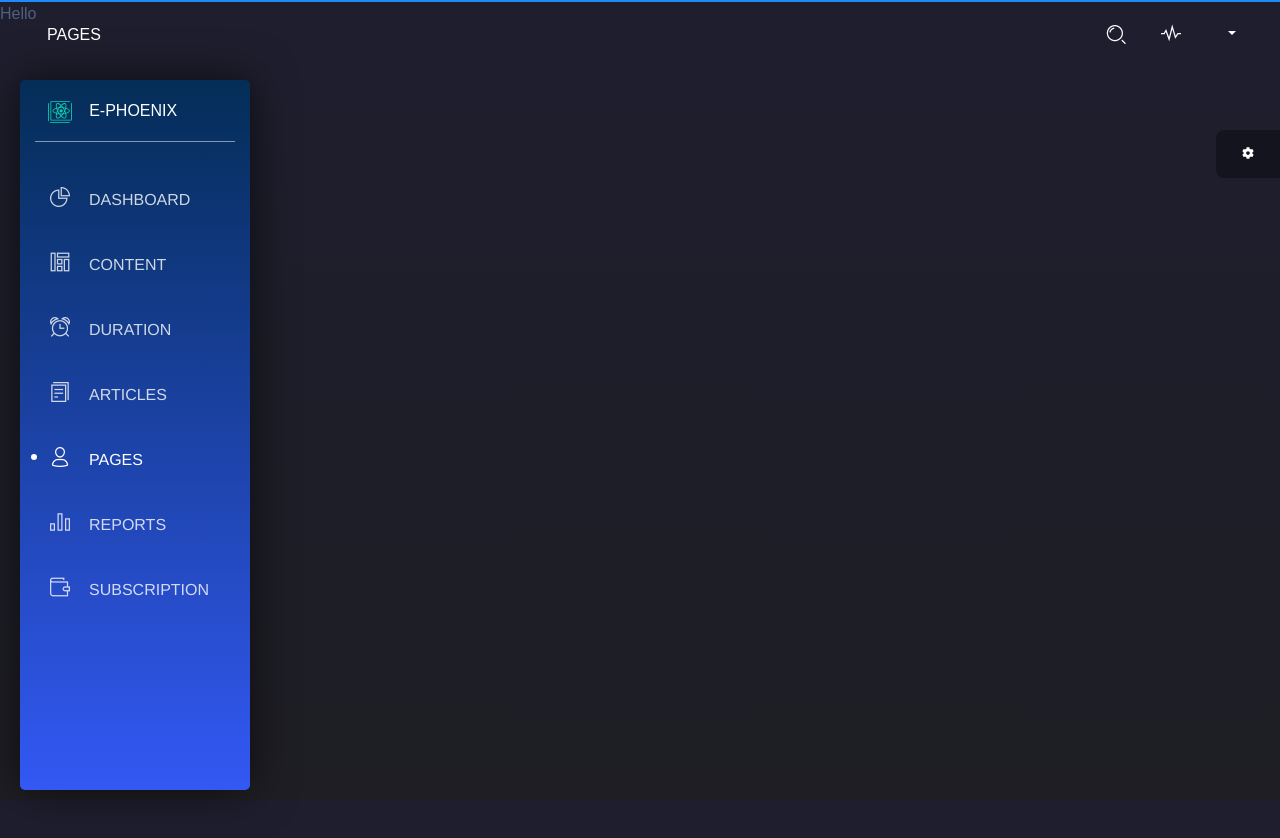
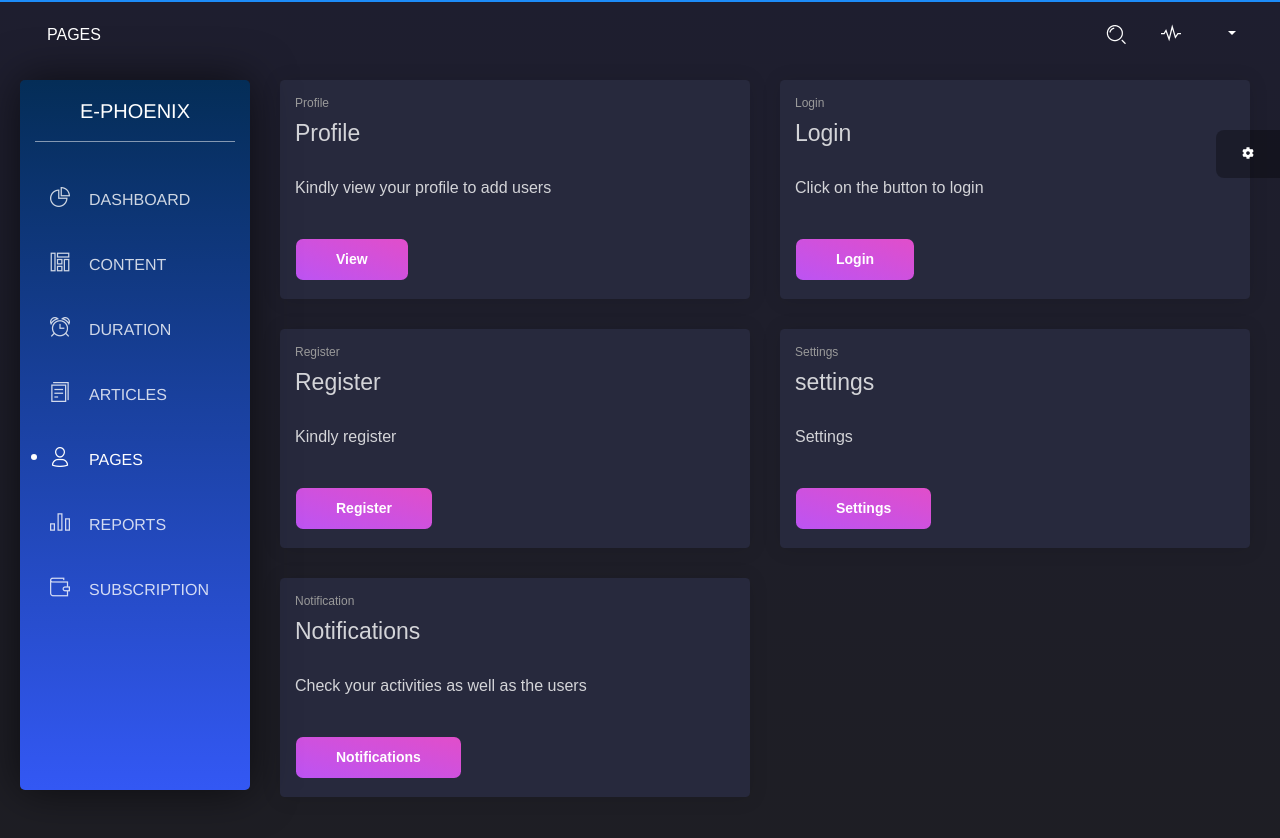
Before and after one commit to Kernael92/admin-dashboard, a React (Create React App) app: page /admin/pages in a window 1280 px wide. Shown: the top 838 px of the page. Before the commit the page ends 800 px from the top, so only its background shows below. Built offline with nearby package versions, Linux system fonts and the light colour scheme.

Commit message:
initial commit

```diff
--- a/src/components/Sidebar/Sidebar.jsx
+++ b/src/components/Sidebar/Sidebar.jsx
@@ -61,23 +61,9 @@ class Sidebar extends React.Component {
   };
   render() {
     const { bgColor, routes, logo } = this.props;
-    let logoImg = null;
     let logoText = null;
     if (logo !== undefined) {
       if (logo.outterLink !== undefined) {
-        logoImg = (
-          <a
-            href={logo.outterLink}
-            className="simple-text logo-mini"
-            target="_blank"
-            rel="noopener noreferrer"
-            onClick={this.props.toggleSidebar}
-          >
-            <div className="logo-img">
-              <img src={logo.imgSrc} alt="react-logo" />
-            </div>
-          </a>
-        );
         logoText = (
           <a
             href={logo.outterLink}
@@ -90,17 +76,6 @@ class Sidebar extends React.Component {
           </a>
         );
       } else {
-        logoImg = (
-          <Link
-            to={logo.innerLink}
-            className="simple-text logo-mini"
-            onClick={this.props.toggleSidebar}
-          >
-            <div className="logo-img">
-              <img src={logo.imgSrc} alt="react-logo" />
-            </div>
-          </Link>
-        );
         logoText = (
           <Link
             to={logo.innerLink}
@@ -115,9 +90,8 @@ class Sidebar extends React.Component {
     return (
       <div className="sidebar" data={bgColor}>
         <div className="sidebar-wrapper" ref="sidebar">
-          {logoImg !== null || logoText !== null ? (
+          { logoText !== null ? (
             <div className="logo">
-              {logoImg}
               {logoText}
             </div>
           ) : null}
--- a/src/views/Articles.jsx
+++ b/src/views/Articles.jsx
@@ -1,7 +1,7 @@
 import React from 'react';
 
 // reactstrap components
-import { Card, CardHeader, CardBody,CardTitle, Row, Col } from 'reactstrap';
+import { Card, CardHeader,CardFooter, CardBody,CardTitle, Row, Col } from 'reactstrap';
 
 class Articles extends React.Component {
     render() {
@@ -9,7 +9,7 @@ class Articles extends React.Component {
             <>
             <div className="content">
                     <Row>
-                        <Col lg="4">
+                        <Col lg="6">
                         <Card className="card">
                             <CardHeader>
                             <h5 className="card-category">Phishing</h5>
@@ -20,11 +20,15 @@ class Articles extends React.Component {
                             <CardBody>
                             <div className="material-details">
                                 <p>Phishing</p>
+
                             </div>
                             </CardBody>
+                            <CardFooter>
+                                <a href="#" class="btn btn-primary">Phishing</a>
+                            </CardFooter>
                         </Card>
                         </Col>
-                        <Col lg="4">
+                        <Col lg="6">
                         <Card className="card">
                             <CardHeader>
                             <h5 className="card-category">Social Engineering</h5>
@@ -37,9 +41,12 @@ class Articles extends React.Component {
                                 <p>Social Engineering</p>
                             </div>
                             </CardBody>
+                            <CardFooter>
+                                <a href="#" class="btn btn-primary">Social</a>
+                            </CardFooter>
                         </Card>
                         </Col>
-                        <Col lg="4">
+                        <Col lg="6">
                         <Card className="card">
                             <CardHeader>
                             <h5 className="card-category">Malware</h5>
@@ -52,9 +59,12 @@ class Articles extends React.Component {
                                 <p>Malware</p>
                             </div>
                             </CardBody>
+                            <CardFooter>
+                                <a href="#" class="btn btn-primary">Malware</a>
+                            </CardFooter>
                         </Card>
                         </Col>
-                        <Col lg="4">
+                        <Col lg="6">
                         <Card className="card">
                             <CardHeader>
                             <h5 className="card-category">Removal Media</h5>
@@ -67,9 +77,12 @@ class Articles extends React.Component {
                                 <p>Removal Media</p>
                             </div>
                             </CardBody>
+                            <CardFooter>
+                                <a href="#" class="btn btn-primary">Removal Media</a>
+                            </CardFooter>
                         </Card>
                         </Col>
-                        <Col lg="4">
+                        <Col lg="6">
                         <Card className="card">
                             <CardHeader>
                             <h5 className="card-category">Physical security</h5>
@@ -82,9 +95,12 @@ class Articles extends React.Component {
                                 <p>Physical security</p>
                             </div>
                             </CardBody>
+                            <CardFooter>
+                                <a href="#" class="btn btn-primary">Physical</a>
+                            </CardFooter>
                         </Card>
                         </Col>
-                        <Col lg="4">
+                        <Col lg="6">
                         <Card className="card">
                             <CardHeader>
                             <h5 className="card-category">Working Remotely</h5>
@@ -97,9 +113,12 @@ class Articles extends React.Component {
                                 <p>Working Remotely</p>
                             </div>
                             </CardBody>
+                            <CardFooter>
+                                <a href="#" class="btn btn-primary">Remotely</a>
+                            </CardFooter>
                         </Card>
                         </Col>
-                        <Col lg="4">
+                        <Col lg="6">
                         <Card className="card">
                             <CardHeader>
                             <h5 className="card-category">Mobile Security</h5>
@@ -112,9 +131,12 @@ class Articles extends React.Component {
                                 <p>Mobile Security</p>
                             </div>
                             </CardBody>
+                            <CardFooter>
+                                <a href="#" class="btn btn-primary">Mobile</a>
+                            </CardFooter>
                         </Card>
                         </Col>
-                        <Col lg="4">
+                        <Col lg="6">
                         <Card className="card">
                             <CardHeader>
                             <h5 className="card-category">Safe Web browsing</h5>
@@ -124,9 +146,12 @@ class Articles extends React.Component {
                             </CardHeader>
                             <CardBody>
                             <div className="material-details">
-                                <p>Mobile Security</p>
+                                <p>Safe Web browsing</p>
                             </div>
                             </CardBody>
+                            <CardFooter>
+                                <a href="#" class="btn btn-primary">browsing</a>
+                            </CardFooter>
                         </Card>
                         </Col>
                     </Row>
--- a/src/views/Content.jsx
+++ b/src/views/Content.jsx
@@ -1,7 +1,7 @@
 import React from 'react';
 
 // reactstrap components
-import { Card, CardHeader,CardTitle, CardBody, Row, Col } from 'reactstrap';
+import { Card, CardHeader,CardFooter,CardTitle, CardBody, Row, Col } from 'reactstrap';
 
 
 class Contents extends React.Component {
@@ -10,7 +10,7 @@ class Contents extends React.Component {
             <>
                 <div className="content">
                     <Row>
-                        <Col lg="4">
+                        <Col lg="6">
                         <Card className="card">
                             <CardHeader>
                             <h5 className="card-category">Phishing</h5>
@@ -21,11 +21,15 @@ class Contents extends React.Component {
                             <CardBody>
                             <div className="material-details">
                                 <p>Phishing</p>
+
                             </div>
                             </CardBody>
+                            <CardFooter>
+                                <a href="#" class="btn btn-primary">Phishing</a>
+                            </CardFooter>
                         </Card>
                         </Col>
-                        <Col lg="4">
+                        <Col lg="6">
                         <Card className="card">
                             <CardHeader>
                             <h5 className="card-category">Social Engineering</h5>
@@ -38,9 +42,12 @@ class Contents extends React.Component {
                                 <p>Social Engineering</p>
                             </div>
                             </CardBody>
+                            <CardFooter>
+                                <a href="#" class="btn btn-primary">Social</a>
+                            </CardFooter>
                         </Card>
                         </Col>
-                        <Col lg="4">
+                        <Col lg="6">
                         <Card className="card">
                             <CardHeader>
                             <h5 className="card-category">Malware</h5>
@@ -53,9 +60,12 @@ class Contents extends React.Component {
                                 <p>Malware</p>
                             </div>
                             </CardBody>
+                            <CardFooter>
+                                <a href="#" class="btn btn-primary">Malware</a>
+                            </CardFooter>
                         </Card>
                         </Col>
-                        <Col lg="4">
+                        <Col lg="6">
                         <Card className="card">
                             <CardHeader>
                             <h5 className="card-category">Removal Media</h5>
@@ -68,9 +78,12 @@ class Contents extends React.Component {
                                 <p>Removal Media</p>
                             </div>
                             </CardBody>
+                            <CardFooter>
+                                <a href="#" class="btn btn-primary">Removal Media</a>
+                            </CardFooter>
                         </Card>
                         </Col>
-                        <Col lg="4">
+                        <Col lg="6">
                         <Card className="card">
                             <CardHeader>
                             <h5 className="card-category">Physical security</h5>
@@ -83,9 +96,12 @@ class Contents extends React.Component {
                                 <p>Physical security</p>
                             </div>
                             </CardBody>
+                            <CardFooter>
+                                <a href="#" class="btn btn-primary">Physical</a>
+                            </CardFooter>
                         </Card>
                         </Col>
-                        <Col lg="4">
+                        <Col lg="6">
                         <Card className="card">
                             <CardHeader>
                             <h5 className="card-category">Working Remotely</h5>
@@ -98,9 +114,12 @@ class Contents extends React.Component {
                                 <p>Working Remotely</p>
                             </div>
                             </CardBody>
+                            <CardFooter>
+                                <a href="#" class="btn btn-primary">Remotely</a>
+                            </CardFooter>
                         </Card>
                         </Col>
-                        <Col lg="4">
+                        <Col lg="6">
                         <Card className="card">
                             <CardHeader>
                             <h5 className="card-category">Mobile Security</h5>
@@ -113,9 +132,12 @@ class Contents extends React.Component {
                                 <p>Mobile Security</p>
                             </div>
                             </CardBody>
+                            <CardFooter>
+                                <a href="#" class="btn btn-primary">Mobile</a>
+                            </CardFooter>
                         </Card>
                         </Col>
-                        <Col lg="4">
+                        <Col lg="6">
                         <Card className="card">
                             <CardHeader>
                             <h5 className="card-category">Safe Web browsing</h5>
@@ -125,9 +147,12 @@ class Contents extends React.Component {
                             </CardHeader>
                             <CardBody>
                             <div className="material-details">
-                                <p>Mobile Security</p>
+                                <p>Safe Web browsing</p>
                             </div>
                             </CardBody>
+                            <CardFooter>
+                                <a href="#" class="btn btn-primary">browsing</a>
+                            </CardFooter>
                         </Card>
                         </Col>
                     </Row>
--- a/src/views/Duration.jsx
+++ b/src/views/Duration.jsx
@@ -1,7 +1,7 @@
 import React from 'react';
 
 // reactstrap components
-import { Card, CardHeader,CardTitle, CardBody, Row, Col } from 'reactstrap';
+import { Card, CardHeader,CardFooter, CardTitle, CardBody, Row, Col } from 'reactstrap';
 
 class Duration extends React.Component {
     render() {
@@ -19,12 +19,11 @@ class Duration extends React.Component {
                             </CardHeader>
                             <CardBody>
                             <div className="material-details">
-                                <p>Select your the training artcles with reference to your preferred reading time</p>
+                                <p>Select the training artcles with reference to your preferred reading time</p>
                             </div>
                             </CardBody>
                         </Card>
                         </Col>
-
                         <Col lg="4">
                         <Card className="card">
                             <CardHeader>
@@ -38,6 +37,9 @@ class Duration extends React.Component {
                                 <p>5 min</p>
                             </div>
                             </CardBody>
+                            <CardFooter>
+                                <a href="#" class="btn btn-primary">5 Min</a>
+                            </CardFooter>
                         </Card>
                         </Col>
                         <Col lg="4">
@@ -53,6 +55,9 @@ class Duration extends React.Component {
                                 <p>10 min</p>
                             </div>
                             </CardBody>
+                            <CardFooter>
+                                <a href="#" class="btn btn-primary">10 min</a>
+                            </CardFooter>
                         </Card>
                         </Col>
                         <Col lg="4">
@@ -68,6 +73,9 @@ class Duration extends React.Component {
                                 <p>30 min</p>
                             </div>
                             </CardBody>
+                            <CardFooter>
+                                <a href="#" class="btn btn-primary">30 min</a>
+                            </CardFooter>
                         </Card>
                         </Col>
                     </Row>
--- a/src/views/Pages.jsx
+++ b/src/views/Pages.jsx
@@ -1,10 +1,107 @@
 import React from 'react';
+
+
+// reactstrap components
+import { Card, CardHeader,CardFooter,CardTitle, CardBody, Row, Col } from 'reactstrap';
 
 class Pages extends React.Component {
     render() {
         return (
             <>
-            <div>Hello</div>
+            <div className="content">
+                    <Row>
+                        <Col lg="6">
+                        <Card className="card">
+                            <CardHeader>
+                            <h5 className="card-category">Profile</h5>
+                            <CardTitle tag="h3">
+                                <p>Profile</p>
+                            </CardTitle>
+                            </CardHeader>
+                            <CardBody>
+                            <div className="material-details">
+                                <p>Kindly view your profile to add users</p>
+                            </div>
+                            </CardBody>
+                            <CardFooter>
+                                <a href="#" class="btn btn-primary">View</a>
+                            </CardFooter>
+                        </Card>
+                        </Col>
+                        <Col lg="6">
+                        <Card className="card">
+                            <CardHeader>
+                            <h5 className="card-category">Login</h5>
+                            <CardTitle tag="h3">
+                                <p>Login</p>
+                            </CardTitle>
+                            </CardHeader>
+                            <CardBody>
+                            <div className="material-details">
+                                <p>Click on the button to login</p>
+                            </div>
+                            </CardBody>
+                            <CardFooter>
+                                <a href="#" class="btn btn-primary">Login</a>
+                            </CardFooter>
+                        </Card>
+                        </Col>
+                        <Col lg="6">
+                        <Card className="card">
+                            <CardHeader>
+                            <h5 className="card-category">Register</h5>
+                            <CardTitle tag="h3">
+                                <p>Register</p>
+                            </CardTitle>
+                            </CardHeader>
+                            <CardBody>
+                            <div className="material-details">
+                                <p>Kindly register</p>
+                            </div>
+                            </CardBody>
+                            <CardFooter>
+                                <a href="#" class="btn btn-primary">Register</a>
+                            </CardFooter>
+                        </Card>
+                        </Col>
+                        <Col lg="6">
+                        <Card className="card">
+                            <CardHeader>
+                            <h5 className="card-category">Settings</h5>
+                            <CardTitle tag="h3">
+                                <p>settings</p>
+                            </CardTitle>
+                            </CardHeader>
+                            <CardBody>
+                            <div className="material-details">
+                                <p>Settings</p>
+                            </div>
+                            </CardBody>
+                            <CardFooter>
+                                <a href="#" class="btn btn-primary">Settings</a>
+                            </CardFooter>
+                        </Card>
+                        </Col>
+                        <Col lg="6">
+                        <Card className="card">
+                            <CardHeader>
+                            <h5 className="card-category">Notification</h5>
+                            <CardTitle tag="h3">
+                                <p>Notifications</p>
+                            </CardTitle>
+                            </CardHeader>
+                            <CardBody>
+                            <div className="material-details">
+                                <p>Check your activities as well as the users</p>
+                            </div>
+                            </CardBody>
+                            <CardFooter>
+                                <a href="#" class="btn btn-primary">Notifications</a>
+                            </CardFooter>
+                        </Card>
+                        </Col>
+                    </Row>
+                </div>
             </>
         )
     }
--- a/src/views/Reports.jsx
+++ b/src/views/Reports.jsx
@@ -4,7 +4,9 @@ class Reports extends React.Component {
     render() {
         return (
             <>
-            <div>Hello</div>
+            <div>
+
+            </div>
             </>
         )
     }
--- a/src/views/Subscription.jsx
+++ b/src/views/Subscription.jsx
@@ -4,7 +4,9 @@ class Subscription extends React.Component {
     render() {
         return (
             <>
-            <div>Hello</div>
+            <div>
+
+            </div>
             </>
         )
     }
```
Also changed, not shown: src/assets/css/black-dashboard.css, 2 other files (tests, documents, lock files or other folders).
